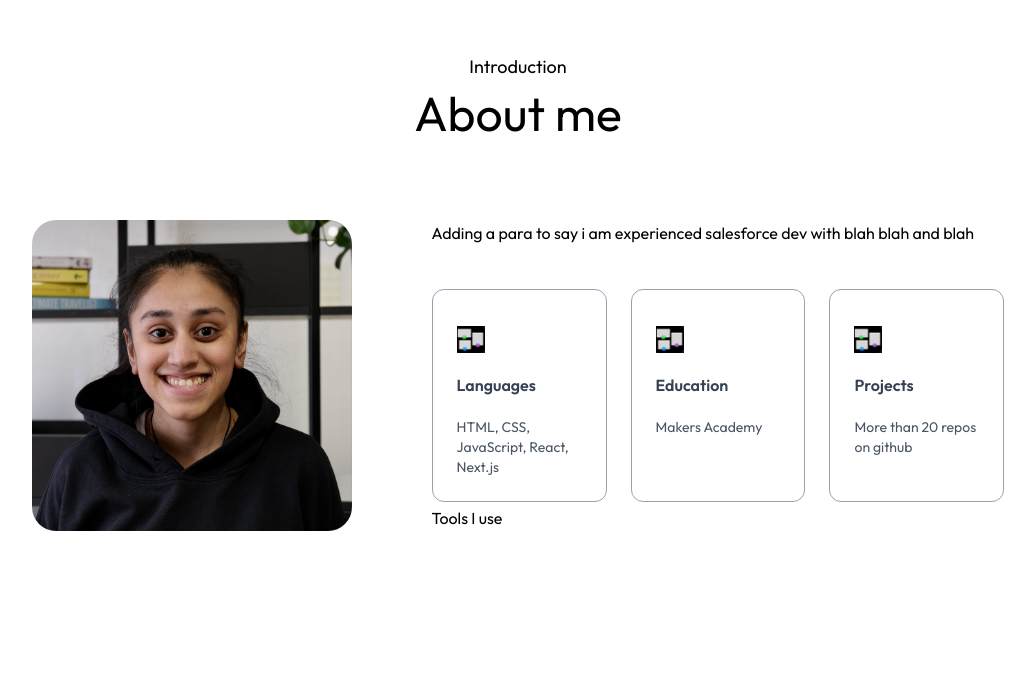
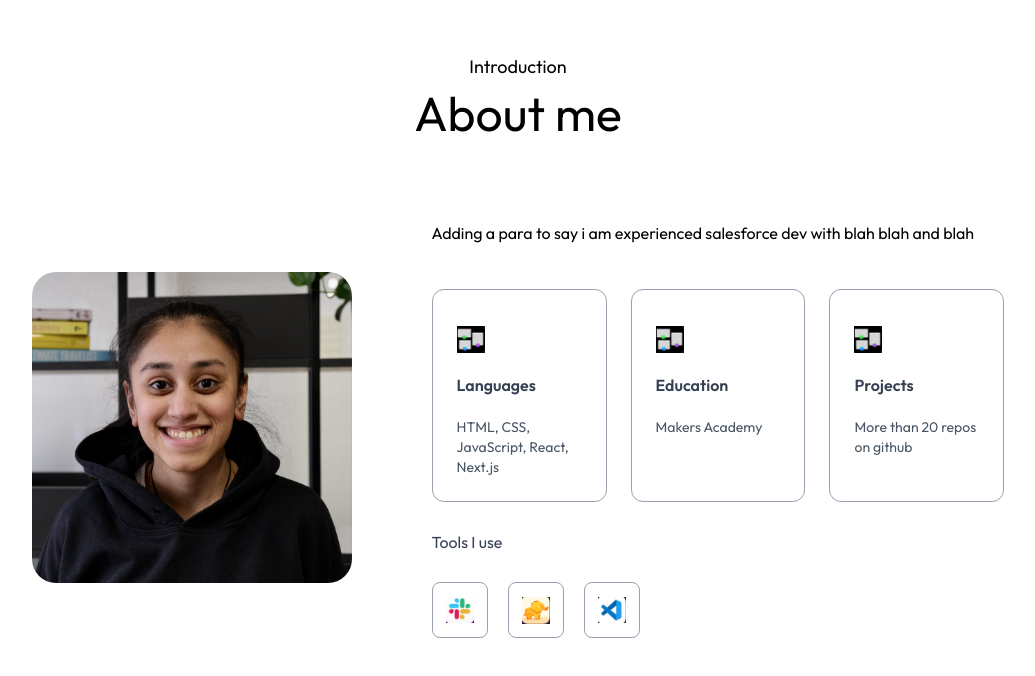
Before and after one commit to anisha-11/anisha-portfolio, a Next.js app: page / in a window 1280 px wide. Shown: the part 787-1463 px from the top of the page, without its empty margins (122-1157 px from the left). Before the commit the page ends 1441 px from the top, so only its background shows below. Built offline with nearby package versions, Linux system fonts and the light colour scheme; a web font is replaced by a local one.

Commit message:
add tools image with rounded square tiles

```diff
--- a/app/components/About.jsx
+++ b/app/components/About.jsx
@@ -1,4 +1,4 @@
-import { assets, infoList } from '@/assets/assets';
+import { assets, infoList, toolsData } from '@/assets/assets';
 import React from 'react';
 import Image from 'next/image';
 
@@ -24,11 +24,15 @@
           ))}
         </ul>
 
-        <h4>Tools I use</h4>
+        <h4 className='my-6 text-gray-700'>Tools I use</h4>
 
-        {/* <ul>
-          asset.js 1h
-        </ul> */}
+        <ul className='flex items-center gap-3 sm:gap-5'>
+          {toolsData.map((tool, index)=>(
+            <li className='flex items-center justify-center w-12 sm:w-14 aspect-square border border-gray-400 rounded-lg cursor-pointer' key={index}>
+              <Image src={tool} alt='Tool' className='w-5 sm:w-7'/>
+            </li>
+          ))}
+        </ul>
         </div>
       </div>
     </div>
```
